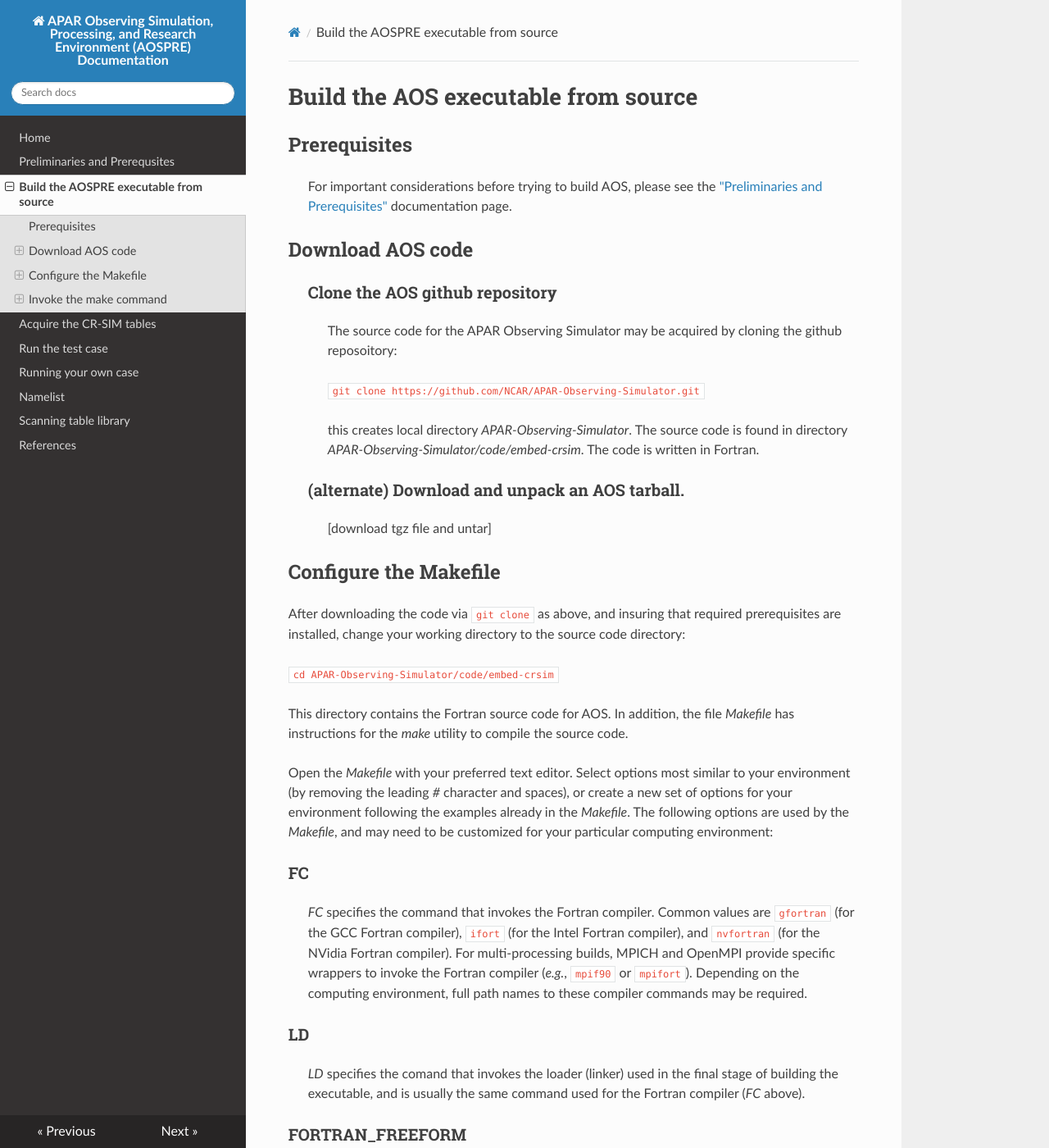
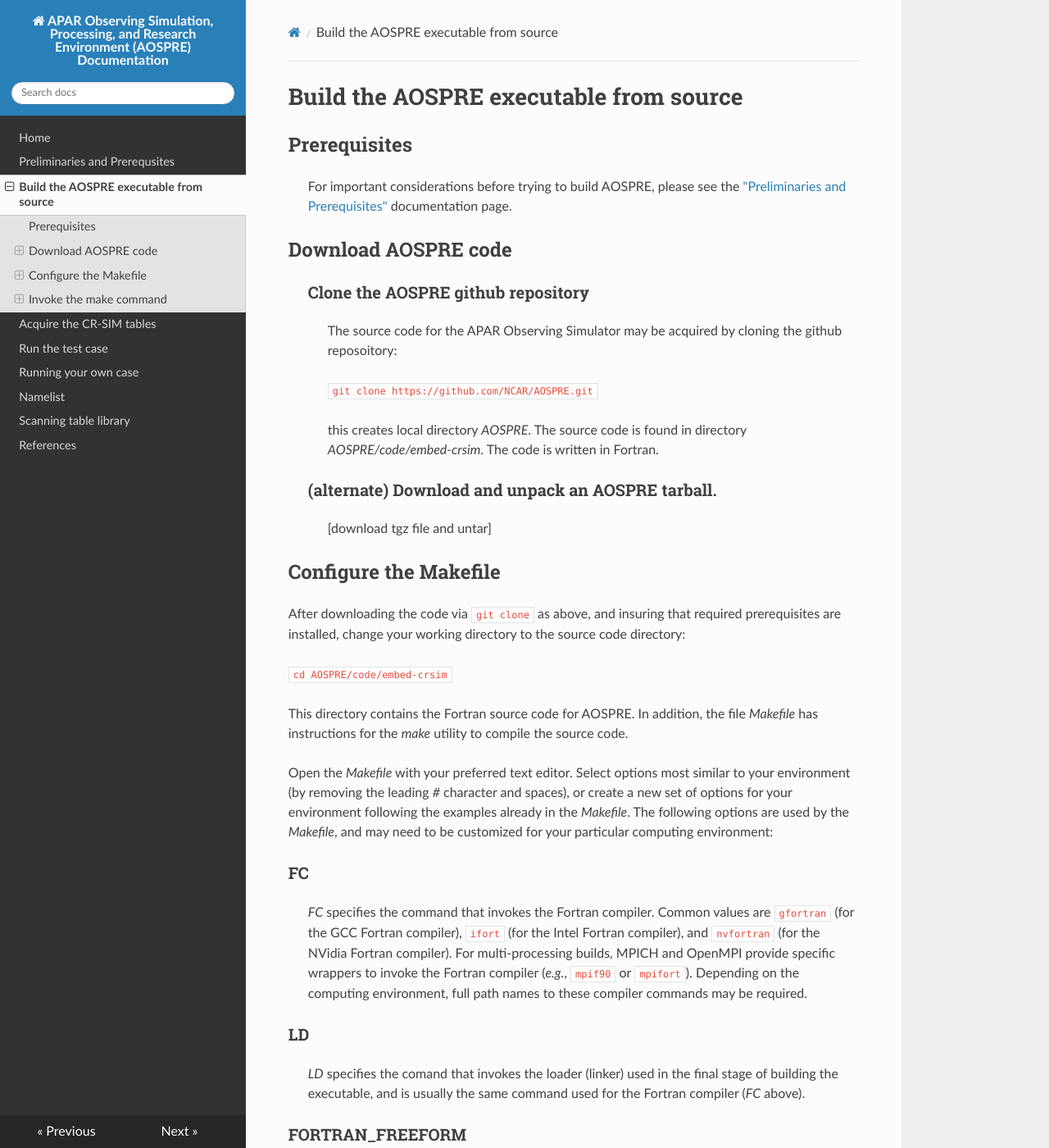
Before and after one commit to tingyucha/AOSPRE, an MkDocs documentation site: the page built from docs/building.md, in a window 1280 px wide and 1400 px high. Shown: the whole window at 82% size. Built offline with MkDocs 1.6.1, drawn with Linux system fonts in a browser that asks for light colours; nearby versions of some CDN libraries; some of the changed text lies outside the part shown.

Commit message:
Update building.md
Changed all references to AOS and APAR-Observing-Simulator to match the new repo name.

```diff
--- a/docs/building.md
+++ b/docs/building.md
@@ -1,26 +1,26 @@
-# Build the AOS executable from source
+# Build the AOSPRE executable from source
 
 ## Prerequisites
 
-> For important considerations before trying to build AOS, please see
+> For important considerations before trying to build AOSPRE, please see
   the ["Preliminaries and Prerequisites"](preliminaries.md)
   documentation page.
 
-## Download AOS code
+## Download AOSPRE code
 
-> ### Clone the AOS github repository
+> ### Clone the AOSPRE github repository
 
 > > The source code for the APAR Observing Simulator may be acquired by cloning the github reposoitory:
 > >
-> > <code>git clone https://github.com/NCAR/APAR-Observing-Simulator.git</code>
+> > <code>git clone https://github.com/NCAR/AOSPRE.git</code>
 > >
 > > this creates local directory
-<nobr><i>APAR-Observing-Simulator</i></nobr>.  The source code is
+<nobr><i>AOSPRE</i></nobr>.  The source code is
 found in directory
-<nobr><i>APAR-Observing-Simulator/code/embed-crsim</i></nobr>.  The
+<nobr><i>AOSPRE/code/embed-crsim</i></nobr>.  The
 code is written in Fortran.
 
-> ### (alternate) Download and unpack an AOS tarball.
+> ### (alternate) Download and unpack an AOSPRE tarball.
 
 > > [download tgz file and untar]
 
@@ -30,9 +30,9 @@ After downloading the code via <code>git clone</code> as above, and
 insuring that required prerequisites are installed, change your
 working directory to the source code directory:
 
-<code>cd APAR-Observing-Simulator/code/embed-crsim</code>
+<code>cd AOSPRE/code/embed-crsim</code>
 
-This directory contains the Fortran source code for AOS.  In addition,
+This directory contains the Fortran source code for AOSPRE.  In addition,
 the file _Makefile_ has instructions for the _make_ utility to compile
 the source code.
 
@@ -145,6 +145,6 @@ customized for your particular computing environment:
 > ### to clean the build directory
 
 >> Invoking <code>make clean</code> removes all compiled code,
-   including object files, Fortran module files, and the AOS
+   including object files, Fortran module files, and the AOSPRE
    executable.  This may be useful if the compiler has changed, or if
    there were errors in a previous attempt to build the code.
```
